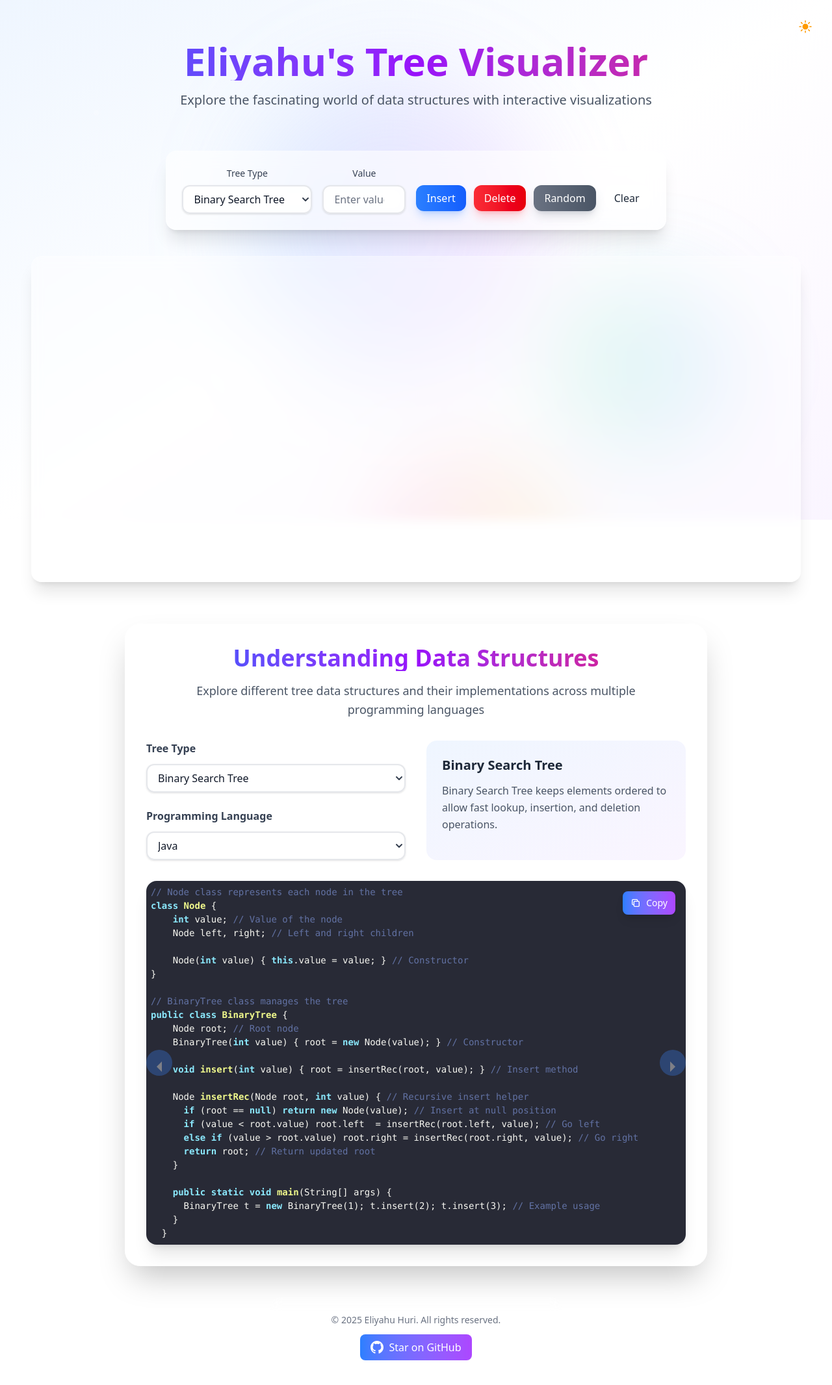
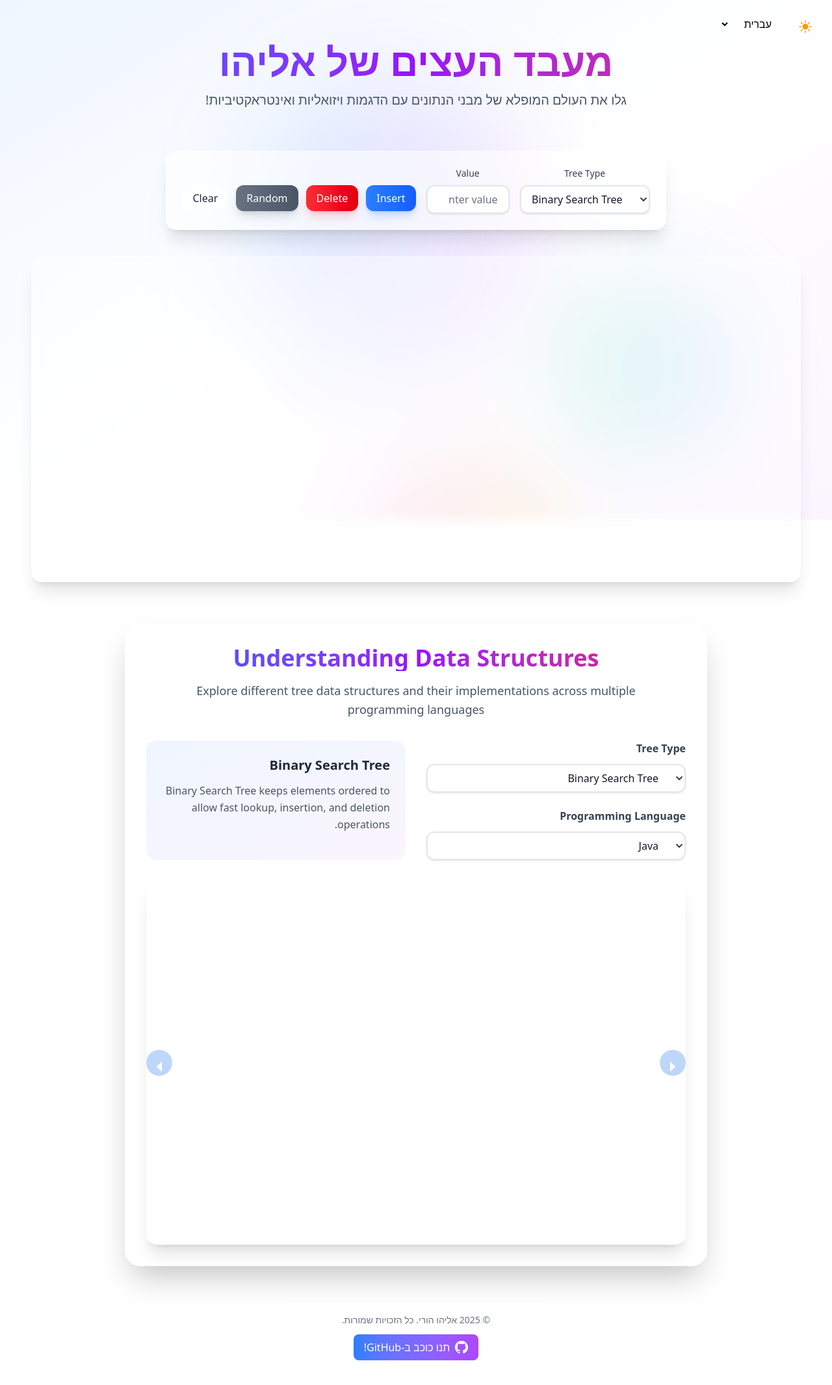
Before and after one commit to eliyahuri/binaryTreeExample, a React (Vite) app: page / in a window 1280 px wide. Shown: the top 2132 px of the page at 65% size. Built offline with nearby package versions, Linux system fonts and the light colour scheme.

Commit message:
feat: Add internationalization support with language switcher and translations

```diff
--- a/src/App.tsx
+++ b/src/App.tsx
@@ -1,26 +1,38 @@
-import BinaryTree from "./BinaryTree";
-import { WhatIsBinaryTree } from "./WhatIs";
 import { Analytics } from "@vercel/analytics/react";
 import { motion } from "framer-motion";
+import { useTranslation } from "react-i18next";
 import { useInView } from "react-intersection-observer";
+import { useEffect } from "react";
+import BinaryTree from "./BinaryTree";
+import { AnimatedBackground } from "./components/shared/AnimatedBackground";
+import { LanguageSwitcher } from "./components/shared/LanguageSwitcher";
 import { ThemeProvider } from "./components/shared/ThemeContext";
 import { ThemeToggle } from "./components/shared/ThemeToggle";
-import { AnimatedBackground } from "./components/shared/AnimatedBackground";
+import "./i18n";
+import { WhatIsBinaryTree } from "./WhatIs";
 
 /**
  * Root component of the application.
  * @returns The rendered App component JSX.
  */
 function App() {
+  const { t, i18n } = useTranslation();
   const { ref, inView } = useInView({
     triggerOnce: true,
     threshold: 0.1,
   });
 
+  // update html attributes and title based on language
+  useEffect(() => {
+    document.documentElement.lang = i18n.language;
+    document.documentElement.dir = i18n.language === "he" ? "rtl" : "ltr";
+    document.title = t("app_title");
+  }, [i18n.language, t]);
   return (
     <ThemeProvider>
       <div className="min-h-screen relative overflow-x-hidden">
         <AnimatedBackground />
+        <LanguageSwitcher />
         <ThemeToggle />
         <Analytics />
 
@@ -38,7 +50,7 @@ function App() {
               animate={{ scale: 1 }}
               transition={{ duration: 0.8, delay: 0.2 }}
             >
-              Eliyahu&apos;s Tree Visualizer
+              {t("app_title")}
             </motion.h1>
             <motion.p
               className="text-xl text-gray-600 dark:text-gray-300 max-w-3xl mx-auto"
@@ -46,8 +58,7 @@ function App() {
               animate={{ opacity: 1 }}
               transition={{ duration: 0.8, delay: 0.4 }}
             >
-              Explore the fascinating world of data structures with interactive
-              visualizations
+              {t("app_subtitle")}
             </motion.p>
           </motion.header>
 
@@ -81,8 +92,7 @@ function App() {
           >
             <div className="bg-white/20 dark:bg-gray-900/20 backdrop-blur-sm rounded-2xl p-6 max-w-md mx-auto border border-white/20 dark:border-gray-700/20">
               <p className="text-sm mb-3">
-                &copy; {new Date().getFullYear()} Eliyahu Huri. All rights
-                reserved.
+                {t("footer_copyright", { year: new Date().getFullYear() })}
               </p>
               <a
                 href="https://github.com/eliyahuri/binaryTreeExample"
@@ -95,7 +105,7 @@ function App() {
                 >
                   <path d="M12 0c-6.626 0-12 5.373-12 12 0 5.302 3.438 9.8 8.207 11.387.599.111.793-.261.793-.577v-2.234c-3.338.726-4.033-1.416-4.033-1.416-.546-1.387-1.333-1.756-1.333-1.756-1.089-.745.083-.729.083-.729 1.205.084 1.839 1.237 1.839 1.237 1.07 1.834 2.807 1.304 3.492.997.107-.775.418-1.305.762-1.604-2.665-.305-5.467-1.334-5.467-5.931 0-1.311.469-2.381 1.236-3.221-.124-.303-.535-1.524.117-3.176 0 0 1.008-.322 3.301 1.23.957-.266 1.983-.399 3.003-.404 1.02.005 2.047.138 3.006.404 2.291-1.552 3.297-1.23 3.297-1.23.653 1.653.242 2.874.118 3.176.77.84 1.235 1.911 1.235 3.221 0 4.609-2.807 5.624-5.479 5.921.43.372.823 1.102.823 2.222v3.293c0 .319.192.694.801.576 4.765-1.589 8.199-6.086 8.199-11.386 0-6.627-5.373-12-12-12z" />
                 </svg>
-                Star on GitHub
+                {t("button_star")}
               </a>
             </div>
           </motion.footer>
--- /dev/null
+++ b/src/components/shared/LanguageSwitcher.tsx
@@ -0,0 +1,23 @@
+import { useTranslation } from "react-i18next";
+import { motion } from "framer-motion";
+
+export function LanguageSwitcher() {
+  const { i18n, t } = useTranslation();
+  const changeLanguage = (lng: string) => {
+    i18n.changeLanguage(lng);
+  };
+
+  return (
+    <motion.select
+      value={i18n.language}
+      onChange={(e) => changeLanguage(e.target.value)}
+      className="language-switcher fixed top-4 right-20 z-50 p-2 bg-white/10 backdrop-blur-md border border-white/20 text-black rounded-lg"
+      whileHover={{ scale: 1.05 }}
+      whileTap={{ scale: 0.95 }}
+      aria-label={t("select_language")}
+    >
+      <option value="he">{t("language_he")}</option>
+      <option value="en">{t("language_en")}</option>
+    </motion.select>
+  );
+}
--- /dev/null
+++ b/src/declarations.d.ts
@@ -0,0 +1 @@
+declare module "*.json";
--- /dev/null
+++ b/src/i18n.ts
@@ -0,0 +1,20 @@
+import i18n from "i18next";
+import { initReactI18next } from "react-i18next";
+
+import common_en from "./locales/en/common.json";
+import common_he from "./locales/he/common.json";
+
+// Initialize i18n
+i18n.use(initReactI18next).init({
+  resources: {
+    en: { common: common_en },
+    he: { common: common_he },
+  },
+  lng: "he", // default language
+  fallbackLng: "he",
+  ns: ["common"],
+  defaultNS: "common",
+  interpolation: { escapeValue: false },
+});
+
+export default i18n;
--- /dev/null
+++ b/src/locales/en/common.json
@@ -0,0 +1,28 @@
+{
+  "app_title": "Eliyahu's Tree Visualizer",
+  "app_subtitle": "Explore the fascinating world of data structures with interactive visualizations",
+  "understanding_title": "Understanding Data Structures",
+  "understanding_subtitle": "Explore different tree data structures and their implementations across multiple programming languages",
+  "treeTypeLabel": "Tree Type",
+  "valueLabel": "Value",
+  "programmingLanguageLabel": "Programming Language",
+  "option_BST": "Binary Search Tree",
+  "option_AVL": "AVL Tree",
+  "option_RBT": "Red-Black Tree",
+  "button_Insert": "Insert",
+  "button_Delete": "Delete",
+  "button_Random": "Random",
+  "button_Clear": "Clear",
+  "button_Copied": "Copied!",
+  "placeholder_value": "Enter value",
+  "footer_copyright": "© {{year}} Eliyahu Huri. All rights reserved.",
+  "button_star": "Star on GitHub",
+  "switch_to_dark": "Switch to dark mode",
+  "switch_to_light": "Switch to light mode",
+  "select_language": "Language",
+  "language_en": "English",
+  "language_he": "Hebrew",
+  "description_BST": "Binary Search Tree keeps elements ordered to allow fast lookup, insertion, and deletion operations.",
+  "description_AVL": "AVL Tree is a self-balancing BST ensuring logarithmic height by performing rotations when needed.",
+  "description_RBT": "Red-Black Tree is a balanced BST using color properties to maintain efficient operations with guaranteed O(log n) complexity."
+}
--- /dev/null
+++ b/src/locales/he/common.json
@@ -0,0 +1,29 @@
+{
+  "app_title": "מעבד העצים של אליהו",
+  "app_subtitle": "גלו את העולם המופלא של מבני הנתונים עם הדגמות ויזואליות ואינטראקטיביות!",
+  "understanding_title": "מבינים את מבני הנתונים",
+  "understanding_subtitle": "הכירו לעומק סוגים שונים של עצים וכיצד הם מיושמים בשפות תכנות שונות.",
+  "treeTypeLabel": "סוג העץ",
+  "valueLabel": "ערך",
+  "programmingLanguageLabel": "שפת תכנות",
+  "option_BST": "עץ חיפוש בינארי (BST)",
+  "option_AVL": "עץ AVL",
+  "option_RBT": "עץ אדום-שחור",
+  "button_Insert": "הוסף",
+  "button_Delete": "הסר",
+  "button_Random": "ערך אקראי",
+  "button_Clear": "איפוס",
+  "button_Copied": "העתקנו!",
+  "placeholder_value": "הקלידו ערך...",
+  "footer_copyright": "© {{year}} אליהו הורי. כל הזכויות שמורות.",
+  "button_star": "תנו כוכב ב-GitHub!",
+  "switch_to_dark": "החליפו למצב כהה",
+  "switch_to_light": "החליפו למצב בהיר",
+  "select_language": "בחרו שפה",
+  "language_en": "English",
+  "language_he": "עברית",
+  "description_BST": "עץ חיפוש בינארי הוא מבנה נתונים ששומר על סדר האלמנטים, ומאפשר חיפוש, הוספה והסרה מהירים במיוחד.",
+  "description_AVL": "עץ AVL הוא עץ חיפוש בינארי ששומר על איזון באופן אוטומטי, מה שמבטיח ביצועים מעולים על ידי סיבובים שמבוצעים לפי הצורך.",
+  "description_RBT": "עץ אדום-שחור הוא עץ מאוזן וחכם שמשתמש בצבעים כדי להבטיח שכל פעולה מתבצעת במהירות אופטימלית (O(log n)).",
+  "button_Copy": "העתק"
+}
--- a/src/main.tsx
+++ b/src/main.tsx
@@ -1,3 +1,4 @@
+import "./i18n";
 import { createRoot } from "react-dom/client";
 import App from "./App.tsx";
 import "./index.css";
```
